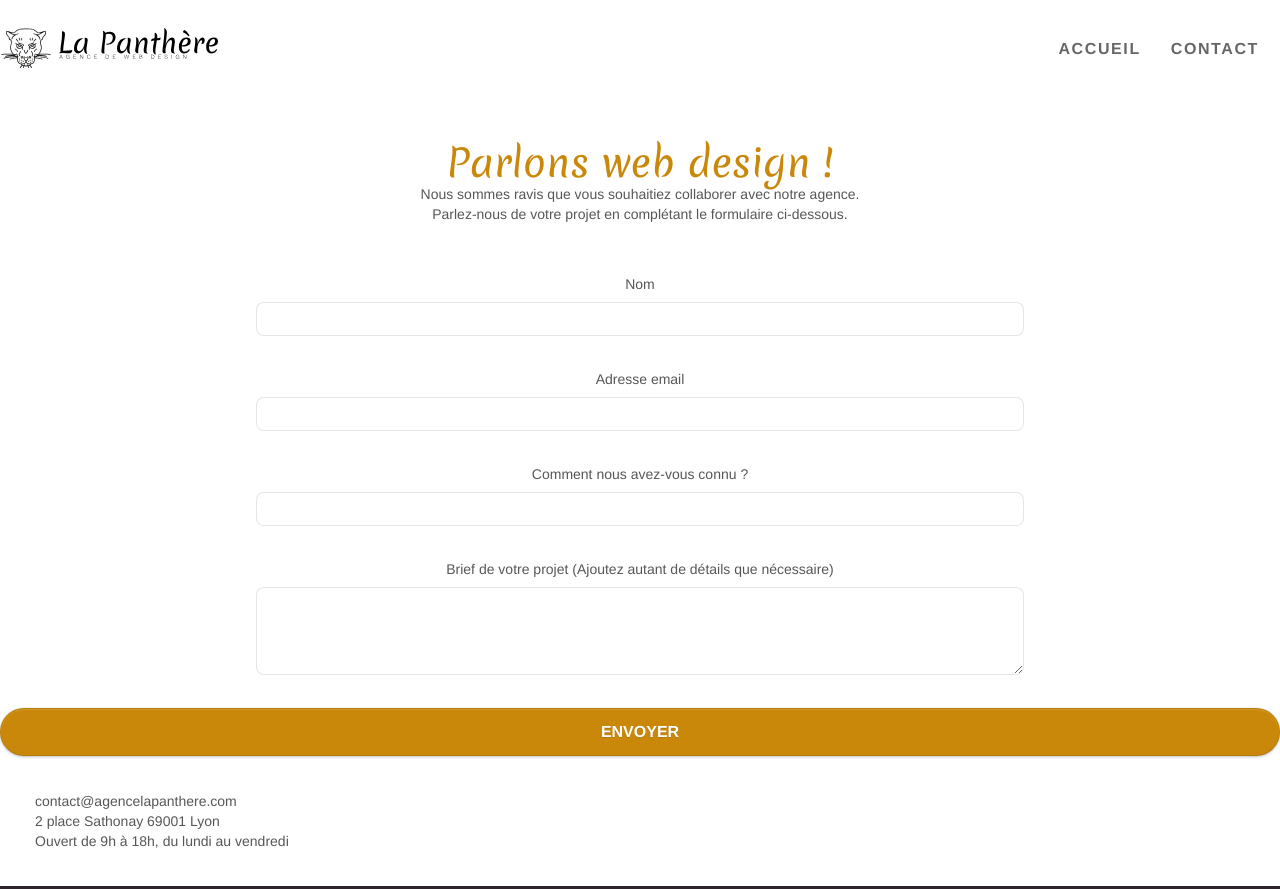
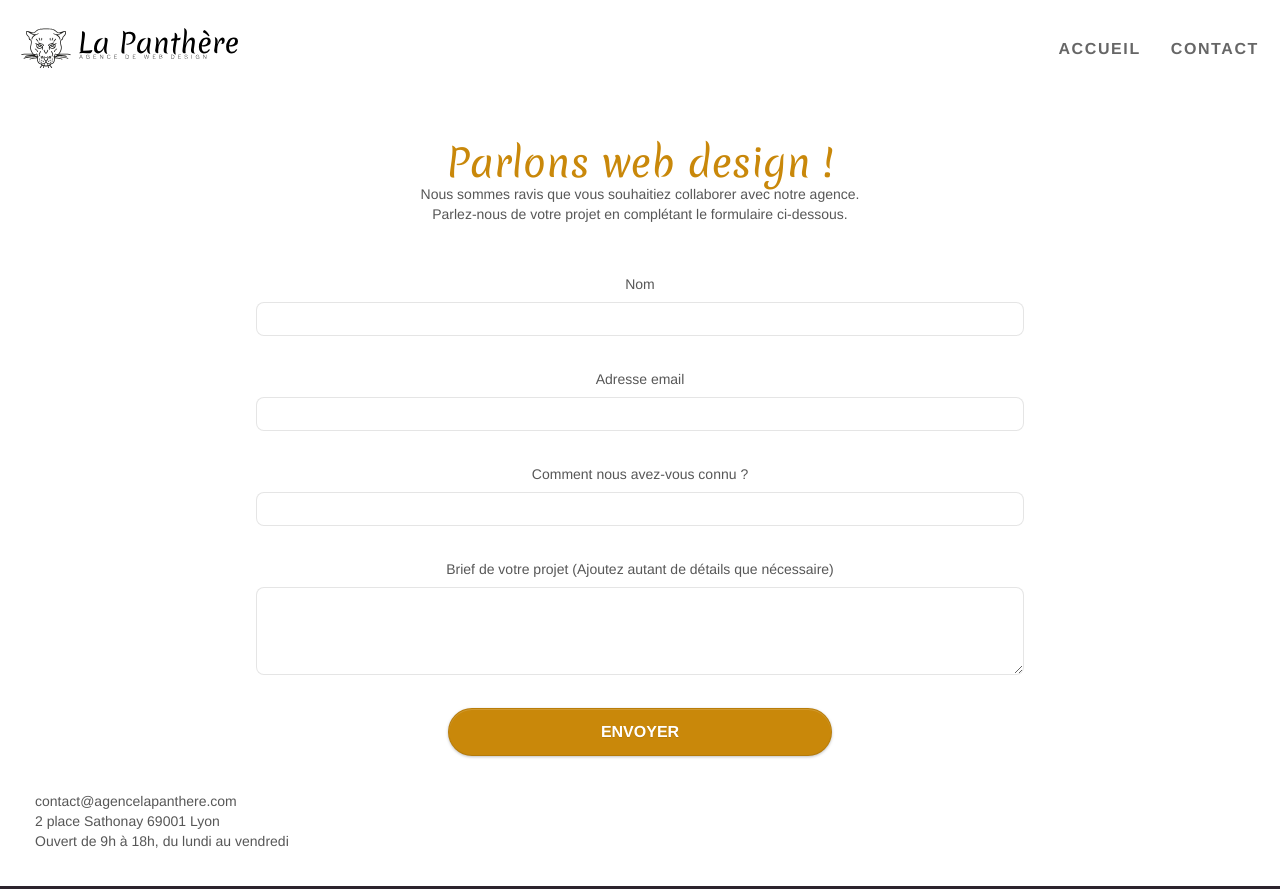
Before and after one commit to Ibtissam-Idb/Openclassrooms_La_Panthere, a website: page contact.html in a window 1280 px wide. Shown: the top 889 px of the page. Drawn offline with nearby package versions, Linux system fonts and the light colour scheme; files that its build step writes are made by us from their sources.

Commit message:
fix design

```diff
--- a/style.css
+++ b/style.css
@@ -1390,6 +1390,7 @@ label {
 
 .btn-send {
     margin: 0px;
+    width: 30%;
 }
 
 /* ---------- BLOC 7 ---------- */
@@ -1424,6 +1425,12 @@ label {
 }
 
 /* RESPONSIVE DESIGN */
+
+@media (min-width: 768px) {
+    .form-page .navbar img {
+        margin-left: 20px;
+    }
+}
 
 @media (max-width: 767px) {
     .link-homepage {
@@ -1465,6 +1472,10 @@ label {
         font-size: 12px;
     }
 
+    .btn-send {
+        padding: 7px 10px;
+    }
+
     #bloc-0 .navbar .nav {
         border-top: none;
     }
```
